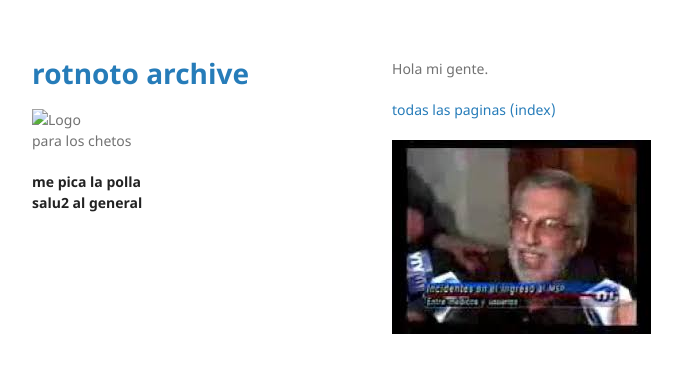
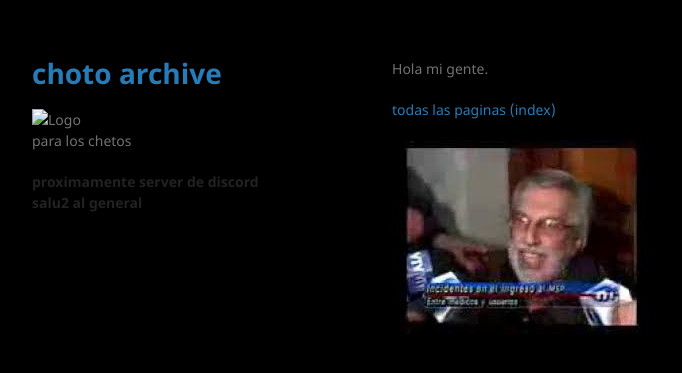
Before and after one commit to micropolla/cus, a Jekyll site: the page built from index.md, in a window 1280 px wide. Shown: the top 373 px of the page, without its empty margins (178-860 px from the left). Built offline with Jekyll 4.4.1, drawn with Linux system fonts in a browser that asks for light colours; our own code applies the rules of GitHub Pages for plain Markdown files.

Commit message:
Automated update

```diff
--- a/_config.yml
+++ b/_config.yml
@@ -1,4 +1,4 @@
-title: rotnoto archive
+title: choto archive
 logo: /assets/img/logo.png
 description: para los chetos
 show_downloads: true
--- a/_layouts/default.html
+++ b/_layouts/default.html
@@ -29,7 +29,7 @@
         <p class="view"><a href="{{ site.github.owner_url }}">View My GitHub Profile</a></p>
         {% endif %}
         <p>
-          <strong>me pica la polla</strong><br>
+          <strong>proximamente server de discord</strong><br>
           <strong>salu2 al general</strong><br>
         </p>
 
--- a/_sass/jekyll-theme-minimal.scss
+++ b/_sass/jekyll-theme-minimal.scss
@@ -2,7 +2,7 @@
 @import "rouge-github";
 
 body {
-  background-color: #fff;
+  background-color: #000000;
   padding:50px;
   font: 14px/1.5 "Noto Sans", "Helvetica Neue", Helvetica, Arial, sans-serif;
   color:#727272;
```
Also changed, not shown: README.md.
